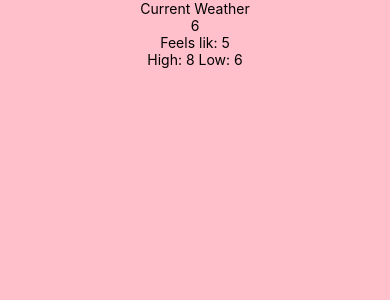
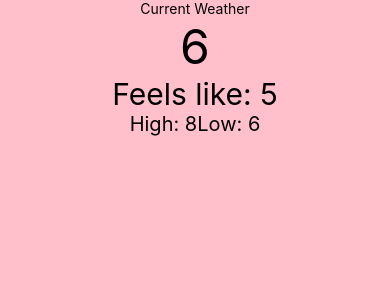
Before and after one commit to n-buckley/react-native-weather, a React Native app: screen / in a window 390 px wide. Shown: the top 300 px of the page. Built offline with nearby package versions, Linux system fonts and the light colour scheme.

Commit message:
add: basic styles

```diff
--- a/App.js
+++ b/App.js
@@ -3,26 +3,47 @@ import { Text, View, SafeAreaView, StyleSheet} from 'react-native'
 
 const App = () => {
   return (
-    <SafeAreaView style= {styles.wrapper}>
-      <View style={styles.container}>
+    <SafeAreaView style= {styles.view__safeArea}>
+      <View style={styles.view__appContainer}>
         <Text>Current Weather</Text>
-        <Text>6</Text>
-        <Text>Feels lik: 5</Text>
-        <Text>High: 8 Low: 6</Text>
+        <Text style={styles.text__temp}>6</Text>
+        <Text style={styles.text__feels}>Feels like: 5</Text>
+        <View style={styles.view__wrapperHighLow}>
+          <Text style={styles.text__highLow}>High: 8</Text>
+          <Text style={styles.text__highLow}>Low: 6</Text>
+        </View>
       </View>
     </SafeAreaView>
   )
 }
 
 const styles = StyleSheet.create({
-  wrapper: {
+  view__safeArea: {
     flex: 1
   },
-  container: {
+  view__appContainer: {
     backgroundColor: 'pink',
     flex: 1,
     alignItems: 'center',
-  }
+  },
+
+  text__temp: {
+    color: 'black',
+    fontSize: 48
+  },
+
+   text__feels: {
+    fontSize: 30,
+    color: 'black'
+   },
+
+   text__highLow: {
+    fontSize: 20,
+    color: 'black'
+   },
+   view__wrapperHighLow: {
+    flexDirection: 'row',
+   },
 })
 
 export default App
```
